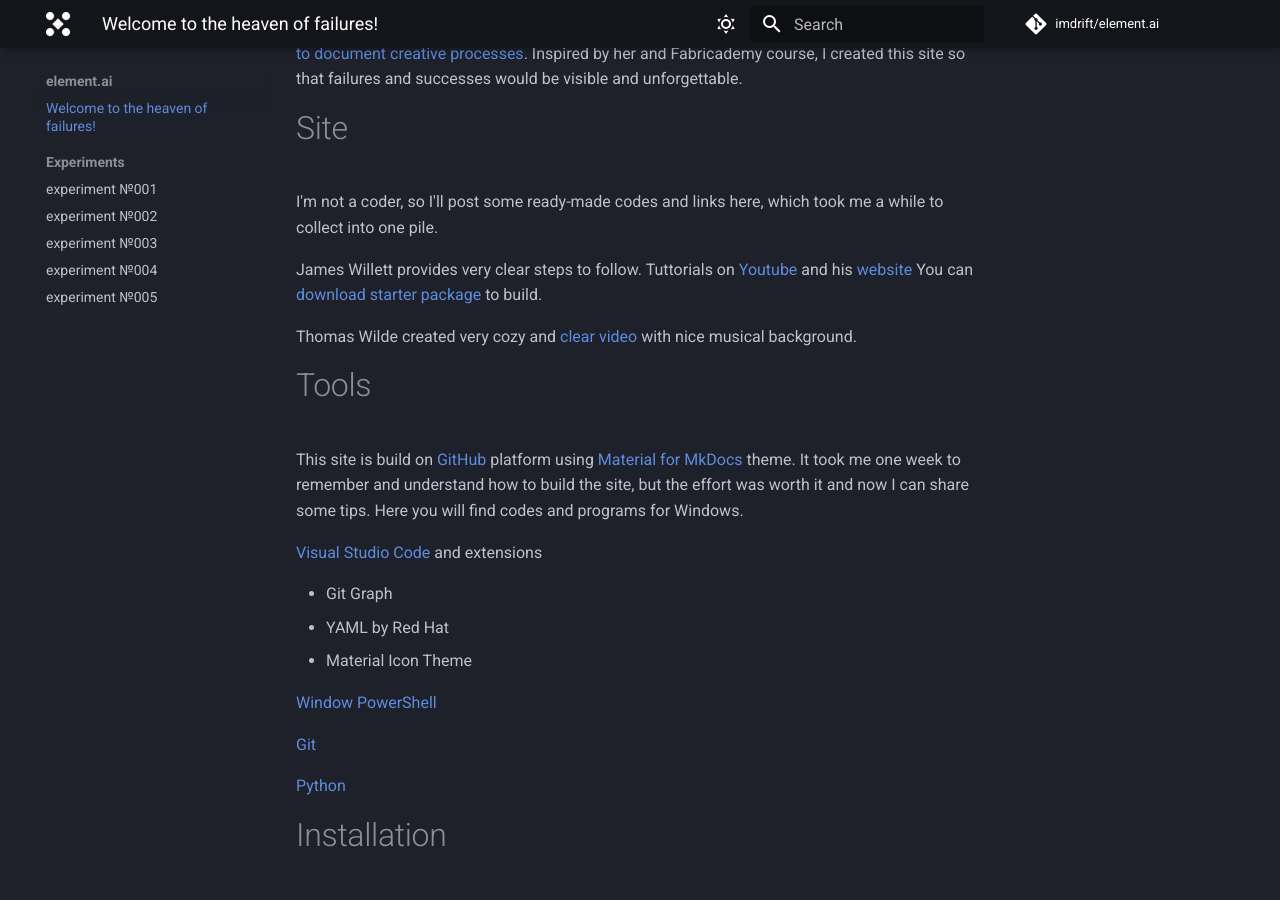
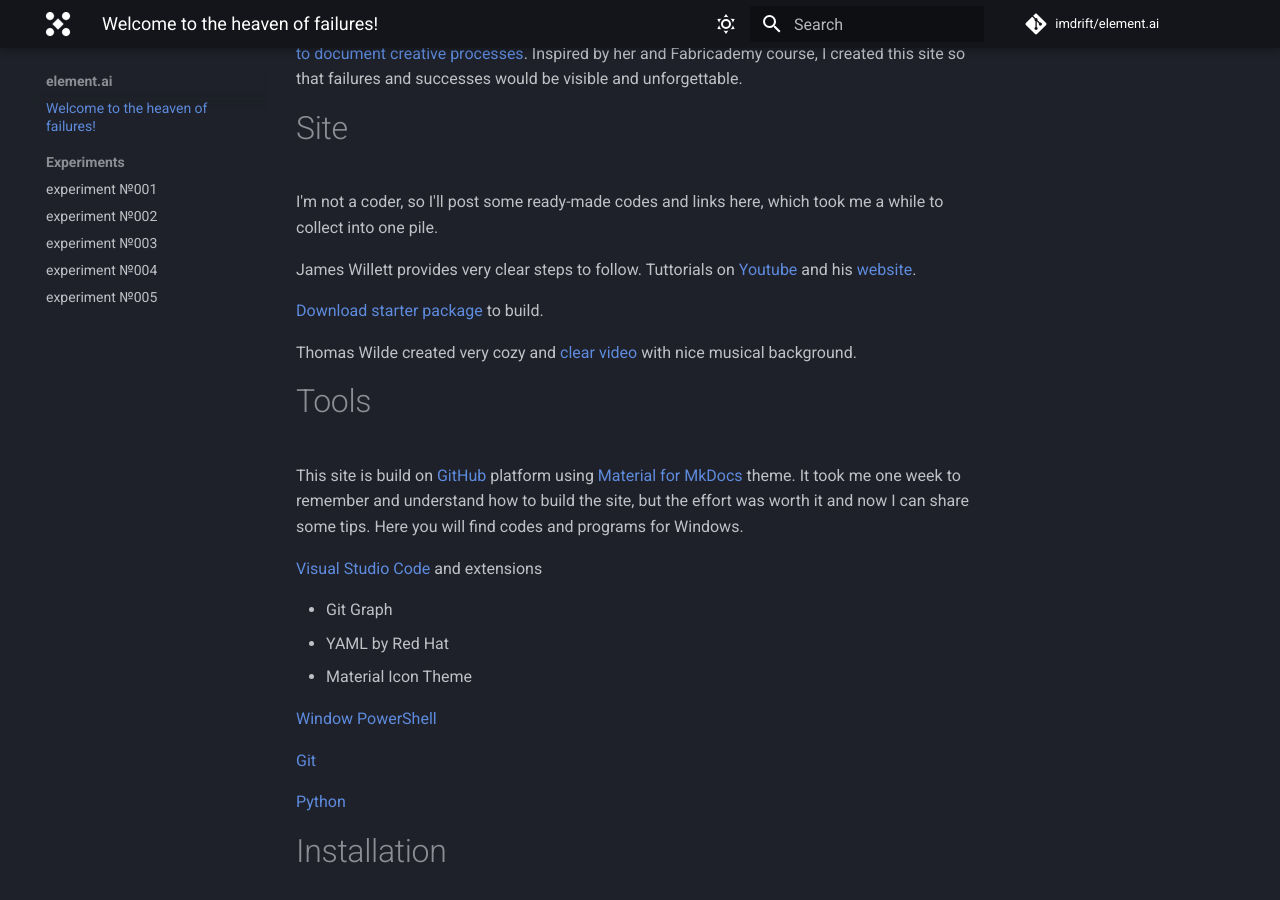
Before and after one commit to imdrift/element.ai, an MkDocs documentation site: the page built from docs/index.md, in a window 1280 px wide and 900 px high, scrolled down 499 px. Built offline with MkDocs 1.6.1 and Material for MkDocs 9.7.7, drawn with Linux system fonts in a browser that asks for light colours; comment, search, counter and statistics services are not loaded.

Commit message:
2 changes

````diff
--- a/docs/index.md
+++ b/docs/index.md
@@ -5,7 +5,6 @@
 This site is part of my Masters studies in [Vilnius Academy of Arts (VDA)](https://www.vda.lt/en/) Fashion Design programme. Master studies supervisors: creative work Doc. Dainius Bendikas, research Doc. Dr. Deima Katinaitė.
 
 In 2023, I completed [Fabricademy](https://textile-academy.org/) course, which greatly inspired me to continue on this path. I sincerely recommend this course to anyone who is curious and wants to expand their knowledge in the field of textile technology.
-
 
 
 # Documentation
@@ -18,8 +17,9 @@
 I'm not a coder, so I'll post some ready-made codes and links here, which took me a while to collect into one pile.
 
 James Willett provides very clear steps to follow.
-Tuttorials on [Youtube](https://www.youtube.com/watch?v=pPEUhfTZswc) and his [website](https://jameswillett.dev/)
-You can [download starter package](https://tinyurl.com/3n4tjmnn) to build.
+Tuttorials on [Youtube](https://www.youtube.com/watch?v=pPEUhfTZswc) and his [website](https://jameswillett.dev/).
+
+[Download starter package](https://tinyurl.com/3n4tjmnn) to build.
 
 Thomas Wilde created very cozy and [clear video](https://www.youtube.com/watch?v=DeZjkCtttss) with nice musical background.
 
@@ -102,8 +102,7 @@
 | `DELETE`    | :material-close:     Delete resource |
 
 
-
-### How to fetch images
+## How to fetch images
 
 ``` py title="image markdown"
 ![filename.md](../images/imagename.png){ width=100 align=center }
--- a/mkdocs.yml
+++ b/mkdocs.yml
@@ -38,13 +38,14 @@
 
   features:
   - navigation.sections
-  - navigation.indexes
   - navigation.tracking
+  - toc.follow
   - navigation.top
   - navigation.footer
   - content.code.copy
   - content.code.select
   - content.code.annotate
+
 
 # Extensions
 extra:
````
